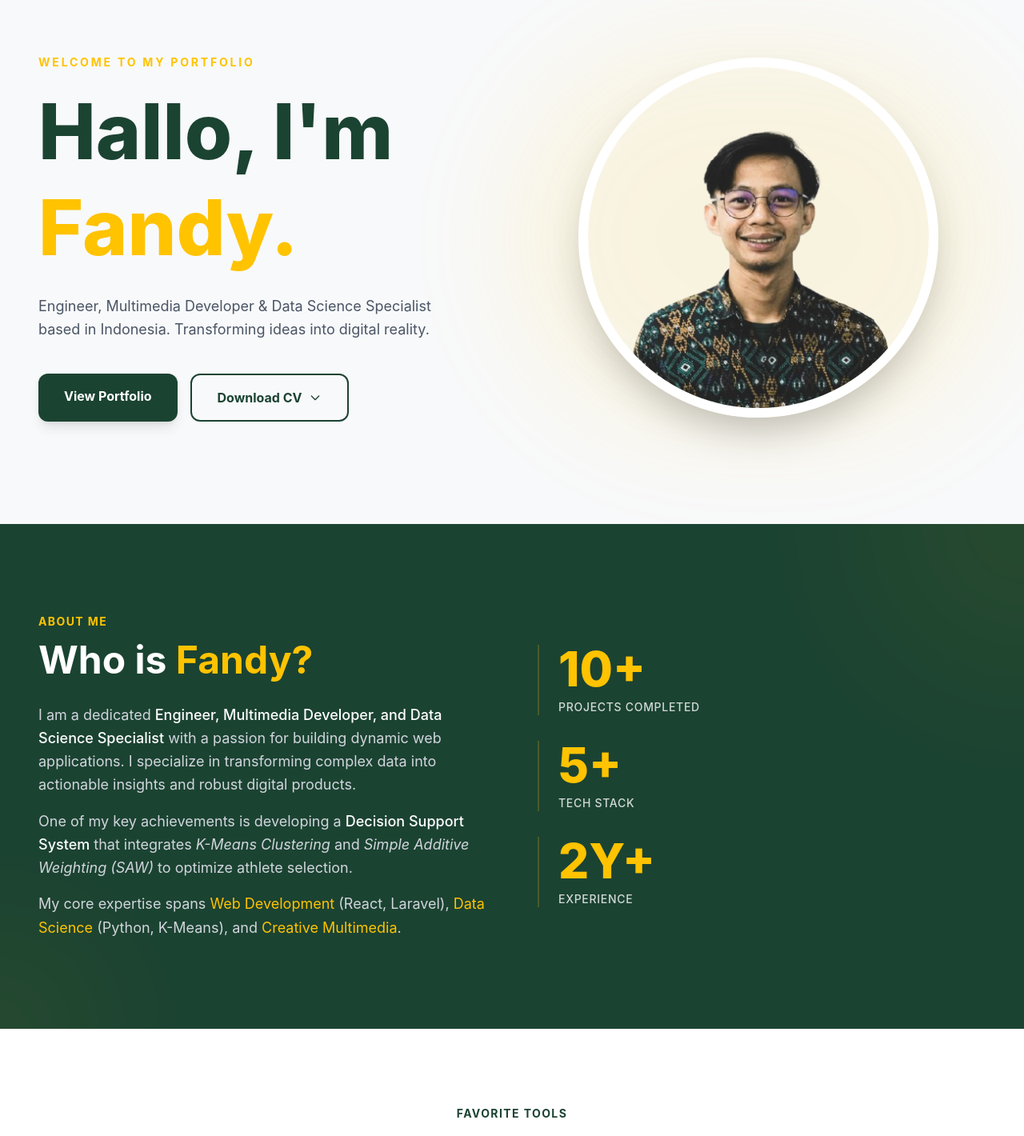
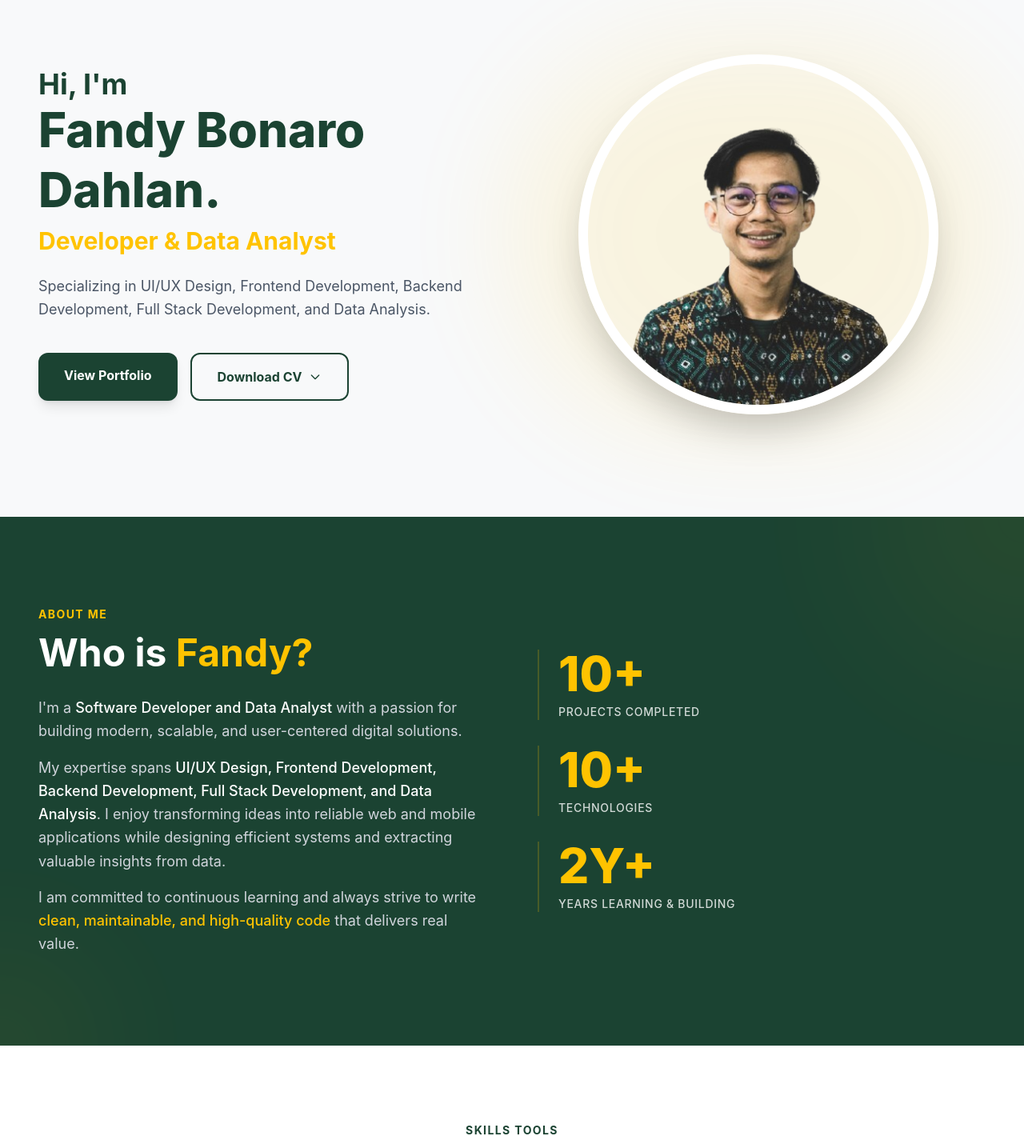
Before and after one commit to fandydahlan3/my-portfolio, a React (Vite) app in the folder fullstack-porto-fandy/porto-fandy-react/: page / in a window 1280 px wide. Shown: the part 140-1560 px from the top of the page at 80% size. Built offline with nearby package versions, Linux system fonts and the light colour scheme.

Commit message:
Update portfolio homepage

```diff
--- a/fullstack-porto-fandy/porto-fandy-react/src/sections/About.jsx
+++ b/fullstack-porto-fandy/porto-fandy-react/src/sections/About.jsx
@@ -4,8 +4,8 @@ const About = () => {
   // Data statistik untuk sisi kanan
   const stats = [
     { label: 'Projects Completed', value: '10+' },
-    { label: 'Tech Stack', value: '5+' },
-    { label: 'Experience', value: '2Y+' },
+    { label: 'Technologies', value: '10+' },
+    { label: 'Years Learning & Building', value: '2Y+' },
   ];
 
   return (
@@ -26,13 +26,13 @@ const About = () => {
 
             <div className="space-y-4 text-gray-300 text-lg leading-relaxed">
               <p>
-                I am a dedicated <span className="text-white font-medium">Engineer, Multimedia Developer, and Data Science Specialist</span> with a passion for building dynamic web applications. I specialize in transforming complex data into actionable insights and robust digital products.
+                I'm a <span className="text-white font-medium">Software Developer and Data Analyst</span> with a passion for building modern, scalable, and user-centered digital solutions.
               </p>
               <p>
-                One of my key achievements is developing a <span className="text-white font-medium">Decision Support System</span> that integrates <span className="italic">K-Means Clustering</span> and <span className="italic">Simple Additive Weighting (SAW)</span> to optimize athlete selection.
+                My expertise spans <span className="text-white font-medium">UI/UX Design, Frontend Development, Backend Development, Full Stack Development, and Data Analysis</span>. I enjoy transforming ideas into reliable web and mobile applications while designing efficient systems and extracting valuable insights from data.
               </p>
               <p>
-                My core expertise spans <span className="text-kuning-fandy">Web Development</span> (React, Laravel), <span className="text-kuning-fandy">Data Science</span> (Python, K-Means), and <span className="text-kuning-fandy">Creative Multimedia</span>.
+                I am committed to continuous learning and always strive to write <span className="text-kuning-fandy font-medium">clean, maintainable, and high-quality code</span> that delivers real value.
               </p>
             </div>
           </div>
--- a/fullstack-porto-fandy/porto-fandy-react/src/sections/Footer.jsx
+++ b/fullstack-porto-fandy/porto-fandy-react/src/sections/Footer.jsx
@@ -5,21 +5,31 @@ const Footer = () => {
     <footer className="bg-hijau-fandy text-white pt-20 pb-10">
       <div className="max-w-7xl mx-auto px-6 lg:px-12">
         {/* Call to Action Section */}
-        <div className="flex flex-col md:flex-row justify-between items-center border-b border-white/10 pb-16 mb-10">
-          <div className="text-center md:text-left mb-8 md:mb-0">
-            <h1 className="text-4xl lg:text-6xl font-bold mb-4">
-              Let's work <span className="text-kuning-fandy">together.</span>
-            </h1>
-            <p className="text-gray-400 text-lg">
-              Have a project in mind? Let's make it happen.
+        <div className="flex flex-col lg:flex-row items-center justify-between gap-10 border-b border-white/10 pb-16 mb-10">
+
+        {/* Left Content */}
+          <div className="max-w-2xl text-center lg:text-left">
+            <h2 className="text-3xl sm:text-4xl lg:text-5xl font-bold leading-tight text-white">
+              Let's Work <span className="text-kuning-fandy">Together.</span>
+            </h2>
+
+            <p className="mt-5 text-base sm:text-lg text-gray-400 leading-8">
+              Have a project in mind or looking for a developer to join your team?
+              I'm always open to new opportunities, collaborations, and exciting
+              projects. Let's build something meaningful together.
             </p>
           </div>
-          <a
-            href="mailto:fandydahlan3@gmail.com"
-            className="bg-kuning-fandy text-hijau-fandy px-10 py-4 rounded-full font-bold text-lg hover:scale-105 transition-transform shadow-xl"
-          >
-            Contact Me
-          </a>
+
+          {/* Button */}
+          <div className="flex-shrink-0">
+            <a
+              href="mailto:fandydahlan3@gmail.com"
+              className="inline-flex items-center justify-center rounded-full bg-kuning-fandy px-8 py-4 font-semibold text-hijau-fandy transition-all duration-300 hover:scale-105 hover:shadow-2xl"
+            >
+              Contact Me
+            </a>
+          </div>
+
         </div>
 
         {/* Bottom Section */}
--- a/fullstack-porto-fandy/porto-fandy-react/src/sections/Hero.jsx
+++ b/fullstack-porto-fandy/porto-fandy-react/src/sections/Hero.jsx
@@ -11,17 +11,24 @@ const Hero = () => {
 
           {/* Sisi Kiri: Teks */}
           <div className="text-center lg:text-left z-20 relative">
-            <h2 className="text-kuning-fandy font-bold tracking-[0.2em] uppercase text-sm mb-4">
-                Welcome to my Portfolio
-            </h2>
-            <h1 className="text-5xl lg:text-8xl font-extrabold text-hijau-fandy leading-tight">
-                Hallo, I'm <br />
-                <span className="text-kuning-fandy">Fandy.</span>
-            </h1>
-            <p className="mt-6 text-lg text-gray-600 max-w-lg mx-auto lg:mx-0 leading-relaxed">
-                Engineer, Multimedia Developer & Data Science Specialist based in Indonesia.
-                Transforming ideas into digital reality.
+            <h2 className="text-2xl sm:text-3xl lg:text-4xl font-bold text-hijau-fandy">
+  Hi, I'm
+</h2>
+
+<h1 className="text-4xl sm:text-5xl lg:text-6xl font-extrabold text-hijau-fandy leading-tight">
+  Fandy Bonaro Dahlan.
+</h1>
+
+<h3 className="mt-2 text-xl sm:text-2xl lg:text-3xl font-bold text-kuning-fandy">
+  Developer & Data Analyst
+</h3>
+
+            <p className="mt-6 text-base sm:text-lg text-gray-600 max-w-xl mx-auto lg:mx-0 leading-relaxed">
+              Specializing in UI/UX Design, Frontend Development,
+              Backend Development, Full Stack Development,
+              and Data Analysis.
             </p>
+
 
             {/* Tombol Action */}
             <div className="mt-10 flex flex-col sm:flex-row justify-center lg:justify-start gap-4">
--- a/fullstack-porto-fandy/porto-fandy-react/src/sections/Skills.jsx
+++ b/fullstack-porto-fandy/porto-fandy-react/src/sections/Skills.jsx
@@ -24,9 +24,9 @@ const Skills = () => {
     <section id="skills" className="py-24 bg-white overflow-hidden">
       <div className="max-w-7xl mx-auto px-6">
         <div className="text-center mb-16">
-          <h2 className="text-hijau-fandy font-bold uppercase tracking-widest text-sm mb-4">Favorite Tools</h2>
+          <h2 className="text-hijau-fandy font-bold uppercase tracking-widest text-sm mb-4">Skills Tools</h2>
           <h1 className="text-4xl lg:text-5xl font-extrabold text-hijau-fandy">
-            My Creative <span className="text-kuning-fandy">Tech Stack.</span>
+            Technologies <span className="text-kuning-fandy">& Tools</span>
           </h1>
         </div>
 
```
Also changed, not shown: 2 other files (tests, documents, lock files or other folders).
